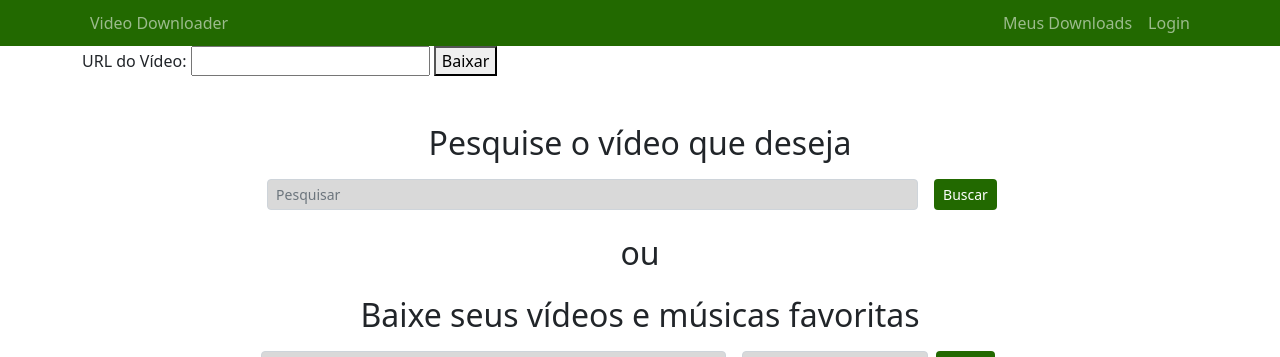
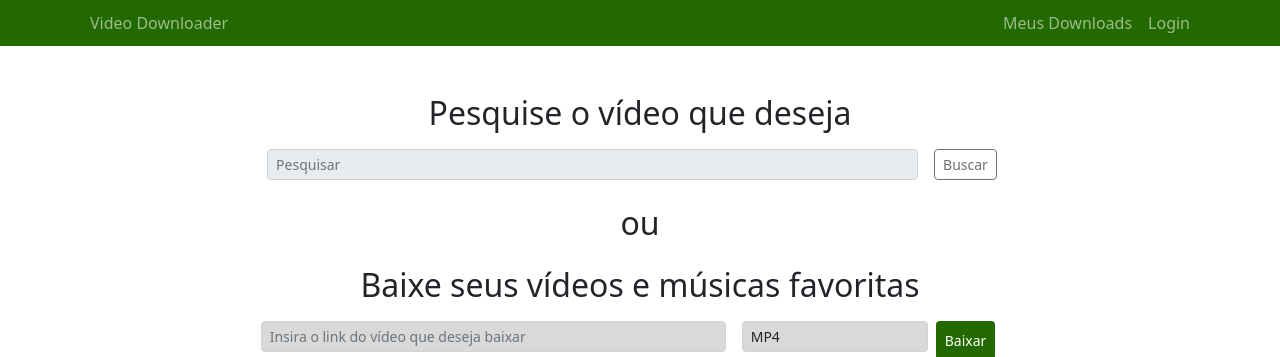
Before and after one commit to GuilhermeHMFroes/VideoDownloader, a Django app: page / in a window 1280 px wide. Shown: the top 357 px of the page. Run offline with Django 4.2, Linux system fonts and the light colour scheme; some libraries are stand-ins or nearby versions.

Commit message:
feat: integra funcionalidade de baixar video em mp4

```diff
--- a/config/templates/index.html
+++ b/config/templates/index.html
@@ -4,35 +4,33 @@
 
 {% block page_content %}
 <div class="container">
-    <form method="post">
-        {% csrf_token %}
-        <label for="url">URL do Vídeo:</label>
-        <input type="text" name="url" required>
-        <button type="submit">Baixar</button>
-    </form>
 
-    {{ index_content | safe }}
     <div class="text-center mt-5">
         <h2>Pesquise o vídeo que deseja</h2>
+
         <form class="d-flex justify-content-center mt-3">
             <div class="col-sm-8 col-md-6 col-lg-7">
-                <input class="form-control form-control-sm me-2" type="search" placeholder="Pesquisar" aria-label="Pesquisar">
+                <input class="form-control form-control-sm me-2" type="search" placeholder="Pesquisar" aria-label="Pesquisar" disabled>
             </div>
-            <button class="btn btn-custom btn-sm mx-3" type="submit">Buscar</button>
+            <button class="btn btn-custom btn-sm mx-3" type="submit" disabled> Buscar </button>
         </form>
+
         <div class="my-4">
             <h2 class="text-center">ou</h2>
         </div>
+
         <h2>Baixe seus vídeos e músicas favoritas</h2>
-        <form class="d-flex justify-content-center mt-3">
+
+        <form method="POST" class="d-flex justify-content-center mt-3">
+            {% csrf_token %}
             <div class="col-sm-8 col-md-6 col-lg-5">
-                <input class="form-control form-control-sm mb-2" type="search" placeholder="Insira o link do vídeo que deseja baixar" aria-label="Pesquisar">
+                <input class="form-control form-control-sm mb-2" type="text" placeholder="Insira o link do vídeo que deseja baixar" aria-label="Pesquisar" name="video_url" required>
             </div>
             <div class="col-sm-8 col-md-6 col-lg-2">
-                <select class="form-select form-select-sm mb-2 mx-3" aria-label="Selecione o formato">
+                <select class="form-select form-select-sm mb-2 mx-3" aria-label="Selecione o formato" name="formato">
                     <option selected>Selecione o formato</option>
-                    <option value="mp3_128k">MP3 128k</option>
-                    <option value="mp4-mp4">MP4</option>
+                    <option value="mp3" disabled>MP3 128k (indisponível)</option>
+                    <option value="mp4" selected>MP4</option>
                     <!--
                     <option value="mp4-720p">MP4 720p</option>
                     <option value="mp4-480p">MP4 480p</option>
@@ -41,7 +39,8 @@
             </div>
             <button class="btn btn-custom btn-sm mx-4" type="submit">Baixar</button>
         </form>
-        <img src="https://img.freepik.com/vetores-premium/pessoas-fazendo-upload-de-arquivos-multimidia-via-computador-musica-e-video-disponiveis-para-download-para-ilustracao-vetorial-plana-de-mulher-e-homem-minusculos-conceito-de-torrent-para-banner-design-de-site-ou-pagina-de-destino_179970-6866.jpg?w=1060" class="img-fluid" width="400">
+
+        <img src="https://img.freepik.com/vetores-premium/pessoas-fazendo-upload-de-arquivos-multimidia-via-computador-musica-e-video-disponiveis-para-download-para-ilustracao-vetorial-plana-de-mulher-e-homem-minusculos-conceito-de-torrent-para-banner-design-de-site-ou-pagina-de-destino_179970-6866.jpg?w=1060" class="img-fluid" width="600">
 
     </div>
 </div>
--- a/requirements.txt
+++ b/requirements.txt
@@ -1,5 +1,5 @@
 asgiref==3.7.2
-backports.zoneinfo==0.2.1
+backports.zoneinfo;python_version<"3.9"
 beautifulsoup4==4.12.2
 Django==4.2.3
 django-bootstrap-v5==1.0.11
--- a/video/views.py
+++ b/video/views.py
@@ -18,7 +18,16 @@ class IndexView(TemplateView):
 
     def post(self, request):
         # Se o formulário foi enviado, chame a função de download e retorne a saída para o template
-        return downloader(request)
+        video_url = request.POST.get('video_url')
+        formato = request.POST.get('formato')
+
+        content_type = ''
+        if formato == 'mp4':
+            content_type = 'video/mp4'
+        elif formato == 'mp3':
+            content_type == 'audio/mpeg'
+
+        return downloader(video_url, formato, content_type)
 
 
 class VideoView(TemplateView):
```
Also changed, not shown: config/templates/download.html (deleted, +0 -14 lines), video/download.py (+11 -4 lines), video_downloader/views.py (deleted, +0 -20 lines).
